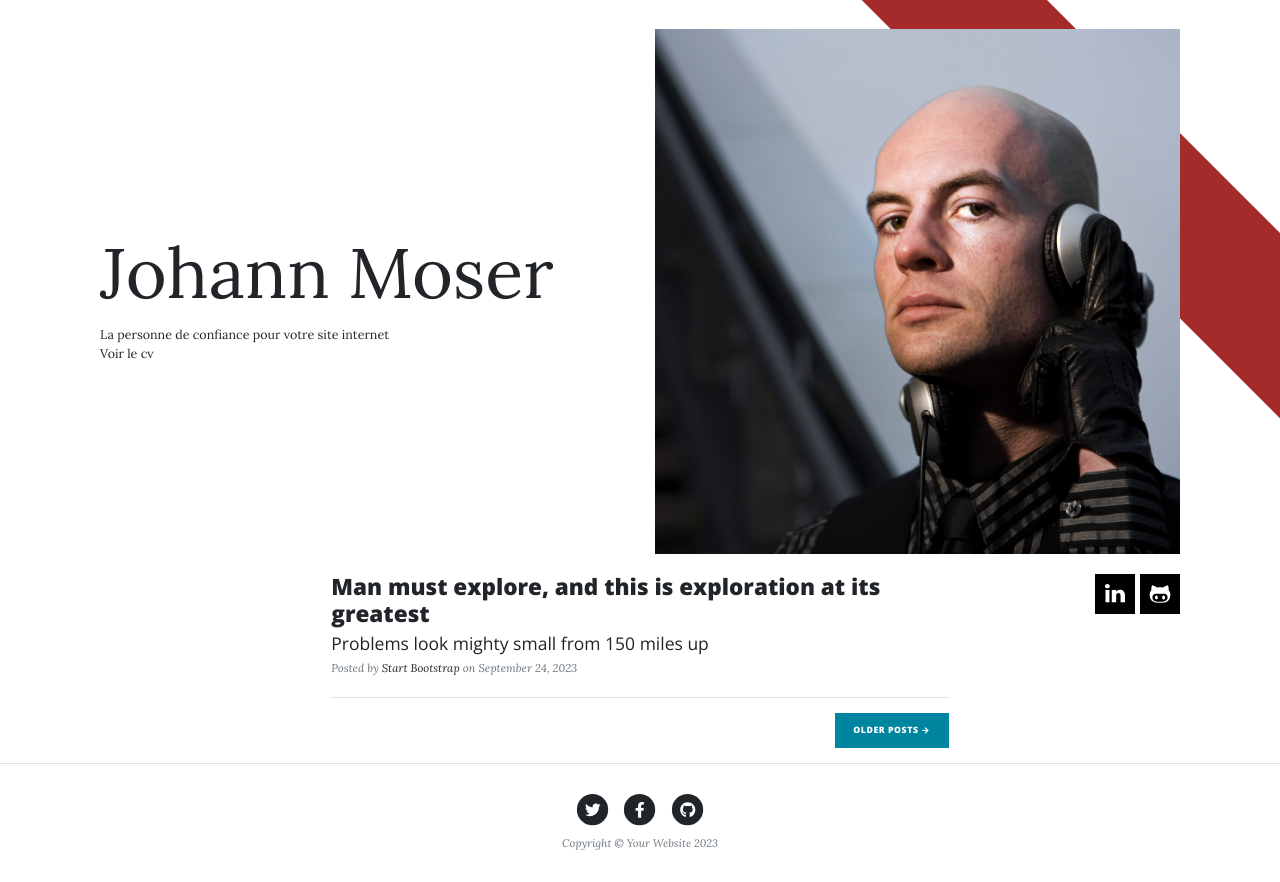
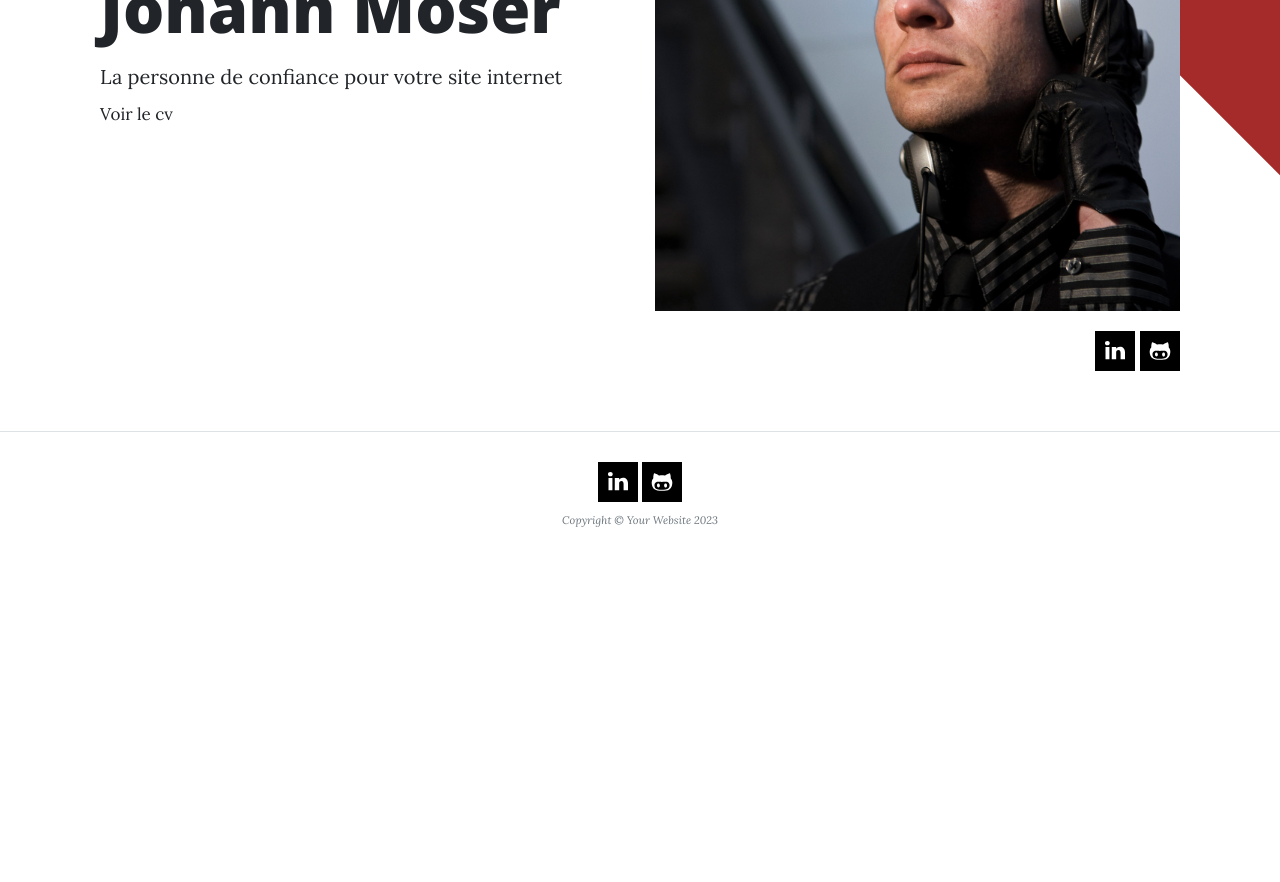
Before and after one commit to Galypso-Unreal/BlogPHPOpenClassRooms, a PHP site: page / in a window 1280 px wide; the page is wider, and only the part inside the window is pictured. Shown: the part 334-1216 px from the top of that part. After the commit the page ends 861 px from the top of that part, so only its background shows below. Run offline with PHP 8.4, Linux system fonts and the light colour scheme; some libraries are stand-ins or nearby versions.

Commit message:
ADD [style] Adding CSS on homepage, socials links

```diff
--- a/src/assets/css/custom.css
+++ b/src/assets/css/custom.css
@@ -3,12 +3,14 @@
 /* homepage */
 
 /* informations */
-
+@import 'variables.css';
 html{
     font-size: 10px;
 
 }
-
+.informations_homepage{
+    padding: 12rem 0;
+}
 .informations_homepage .presentation{
 
     display: flex;
@@ -21,7 +23,11 @@ html{
 .informations_homepage .name .inner_name{
     font-size: 7rem;
 }
-
+.informations_homepage .name{
+    display: flex;
+    flex-direction: column;
+    gap: 1rem;
+}
 .informations_homepage .name, .informations_homepage .picture{
     flex: 0 50%;
 }
@@ -53,6 +59,9 @@ html{
     max-width: 100%;
     width: 100%;
 }
+.slogan{
+    font-size: 2rem;
+}
 
 @media screen and (min-width: 768px) {
     .informations_homepage .presentation{
--- /dev/null
+++ b/src/assets/css/variables.css
@@ -0,0 +1,56 @@
+:root{
+    --color-black: #212529;
+}
+
+h1{
+    font-size: 4.2rem !important;
+}
+h2{
+    font-size: 3rem !important;
+}
+h3{
+    font-size: 2.5rem !important;
+}
+p{
+    font-size: 2rem !important;
+}
+@media screen and (min-width: 992px) {
+    body h1{
+        font-size: 6.5rem !important;
+    }
+    h2{
+        font-size: 4rem !important;
+    }
+    h3{
+        font-size: 3rem !important;
+    }
+    p{
+        font-size: 2rem !important;
+    }
+}
+
+.nav-link {
+    font-size: 2rem !important;
+}
+.navbar{
+    background-color: var(--color-black) !important;
+}
+a.anim{
+    font-size: 1.7rem;
+    position: relative;
+
+}
+a.anim::after{
+    position: absolute;
+    content: "";
+    display: block;
+    width: 100%;
+    height: 0.3rem;
+    background: #212529;
+    transform: scaleX(0);
+    transform-origin: left;
+    transition: all 0.2s ease-in-out;
+}
+a.anim:hover::after{
+    transform: scaleX(1);
+}
--- a/src/views/global/footer.twig
+++ b/src/views/global/footer.twig
@@ -4,30 +4,19 @@
                 <div class="row gx-4 gx-lg-5 justify-content-center">
                     <div class="col-md-10 col-lg-8 col-xl-7">
                         <ul class="list-inline text-center">
-                            <li class="list-inline-item">
-                                <a href="#!">
-                                    <span class="fa-stack fa-lg">
-                                        <i class="fas fa-circle fa-stack-2x"></i>
-                                        <i class="fab fa-twitter fa-stack-1x fa-inverse"></i>
-                                    </span>
-                                </a>
-                            </li>
-                            <li class="list-inline-item">
-                                <a href="#!">
-                                    <span class="fa-stack fa-lg">
-                                        <i class="fas fa-circle fa-stack-2x"></i>
-                                        <i class="fab fa-facebook-f fa-stack-1x fa-inverse"></i>
-                                    </span>
-                                </a>
-                            </li>
-                            <li class="list-inline-item">
-                                <a href="#!">
-                                    <span class="fa-stack fa-lg">
-                                        <i class="fas fa-circle fa-stack-2x"></i>
-                                        <i class="fab fa-github fa-stack-1x fa-inverse"></i>
-                                    </span>
-                                </a>
-                            </li>
+                            <a href="https://www.linkedin.com/in/johann-moser-a10215184/" class="linkedin">
+					<svg xmlns="http://www.w3.org/2000/svg" xmlns:xlink="http://www.w3.org/1999/xlink" fill="#000000" height="40px" width="40px" version="1.1" id="Layer_1" viewbox="-143 145 512 512" xml:space="preserve">
+						<path d="M-143,145v512h512V145H-143z M41.4,508.1H-8.5V348.4h49.9V508.1z M15.1,328.4h-0.4c-18.1,0-29.8-12.2-29.8-27.7  c0-15.8,12.1-27.7,30.5-27.7c18.4,0,29.7,11.9,30.1,27.7C45.6,316.1,33.9,328.4,15.1,328.4z M241,508.1h-56.6v-82.6  c0-21.6-8.8-36.4-28.3-36.4c-14.9,0-23.2,10-27,19.6c-1.4,3.4-1.2,8.2-1.2,13.1v86.3H71.8c0,0,0.7-146.4,0-159.7h56.1v25.1  c3.3-11,21.2-26.6,49.8-26.6c35.5,0,63.3,23,63.3,72.4V508.1z"/>
+					</svg>
+				</a>
+				<a href="https://github.com/Galypso-Unreal" class="github">
+					<svg xmlns="http://www.w3.org/2000/svg" xmlns:xlink="http://www.w3.org/1999/xlink" fill="#000000" height="40px" width="40px" version="1.1" id="Layer_1" viewbox="-143 145 512 512" xml:space="preserve">
+						<g>
+							<path d="M-143,145v512h512V145H-143z M244.2,423.4c-1.4,11.4-3.8,23.1-7.9,33.8c-12,30.7-36,47.6-67.8,52.7   c-18.2,2.9-36.9,3-57.1,4.5c-18.1-1.6-38-1.8-57.3-5.2c-37.4-6.6-62.8-32.8-70.2-70.3c-3.8-19.1-4.9-38.3,1-57.3   c3.1-9.8,8.2-18.5,14.8-26.4c0.9-1,1.7-2.5,1.6-3.8c-1.1-17.2,0.9-34.2,6-50.6c4.2-13.7,1.1-12.9,16.3-8.9   c18.3,4.8,34.3,14.7,50,25c1.8,1.2,4.6,1.7,6.8,1.3c22.2-3.4,44.3-3.6,66.5,0.3c1.6,0.3,3.7-0.3,5.2-1.2   c13.5-8.8,27.4-16.7,42.6-22.2c5.5-2,11.3-3.3,16.9-5c2.5-0.7,3.6,0.2,4.5,2.6c6.8,19,9.6,38.5,8.6,58.6c-0.1,1.1,0.5,2.6,1.2,3.5   C243,374.6,247.3,398.2,244.2,423.4z"/>
+							<path d="M177.1,398.4c-8.6-1.5-17.6-1.3-26.4-0.8c-20,1.1-40,3-60,1.2c-9.5-0.9-19.1-1.8-28.7-1.6c-17.4,0.3-32,6-40.6,22.6   c-4.3,8.2-5.3,17-5,26.1c0.7,25.6,11.8,40.2,36.2,47.5c19.6,5.8,39.7,6.6,59.9,6.2c7.5,0,15,0.4,22.5-0.1   c15.5-0.9,30.7-3.2,45.4-8.6c15.2-5.6,24.3-16.3,27.6-31.8c1.3-6,1.9-12.3,1.8-18.4C209.6,420,195.6,401.5,177.1,398.4z    M78.7,466.1c-6.5,7.1-15.9,7.2-22.6,0.3c-4.9-5-7.7-12.7-7.7-22.3c0.2-6.5,2.1-13.6,7.7-19.3c6.7-6.9,16.1-6.8,22.6,0.2   C88.5,435.6,88.5,455.5,78.7,466.1z M169.6,466.6c-6.1,6.3-14.9,6.5-21.4,0.7c-11.2-10.2-11.2-32.9,0-43.2   c6.4-5.9,15.2-5.7,21.4,0.6c5.7,5.8,7.6,13.1,7.9,20.9C177.2,453.5,175.2,460.7,169.6,466.6z"/>
+						</g>
+					</svg>
+				</a>
                         </ul>
                         <div class="small text-center text-muted fst-italic">Copyright &copy; Your Website 2023</div>
                     </div>
--- a/src/views/global/header.twig
+++ b/src/views/global/header.twig
@@ -1,31 +1,16 @@
-
-        <!-- Page Header-->
-        <header class="masthead" style="background-image: url('assets/img/home-bg.jpg')">
-            <div class="container position-relative px-4 px-lg-5">
-                <div class="row gx-4 gx-lg-5 justify-content-center">
-                    <div class="col-md-10 col-lg-8 col-xl-7">
-                        <div class="site-heading">
-                            <h1>Clean Blog</h1>
-                            <span class="subheading">A Blog Theme by Start Bootstrap</span>
-                        </div>
-                    </div>
-                </div>
-            </div>
-        </header>
 
             <!-- Navigation-->
         <nav class="navbar navbar-expand-lg navbar-light" id="mainNav">
             <div class="container px-4 px-lg-5">
-                <a class="navbar-brand" href="index.html">Start Bootstrap</a>
                 <button class="navbar-toggler" type="button" data-bs-toggle="collapse" data-bs-target="#navbarResponsive" aria-controls="navbarResponsive" aria-expanded="false" aria-label="Toggle navigation">
                     Menu
                     <i class="fas fa-bars"></i>
                 </button>
                 <div class="collapse navbar-collapse" id="navbarResponsive">
                     <ul class="navbar-nav ms-auto py-4 py-lg-0">
-                        <li class="nav-item"><a class="nav-link px-lg-3 py-3 py-lg-4" href="index.html">Home</a></li>
-                        <li class="nav-item"><a class="nav-link px-lg-3 py-3 py-lg-4" href="about.html">About</a></li>
-                        <li class="nav-item"><a class="nav-link px-lg-3 py-3 py-lg-4" href="post.html">Sample Post</a></li>
+                        <li class="nav-item"><a class="nav-link px-lg-3 py-3 py-lg-4" href="index.html">Accueil</a></li>
+                        <li class="nav-item"><a class="nav-link px-lg-3 py-3 py-lg-4" href="about.html">A propos</a></li>
+                        <li class="nav-item"><a class="nav-link px-lg-3 py-3 py-lg-4" href="post.html">Actualités</a></li>
                         <li class="nav-item"><a class="nav-link px-lg-3 py-3 py-lg-4" href="contact.html">Contact</a></li>
                     </ul>
                 </div>
--- a/src/views/index.twig
+++ b/src/views/index.twig
@@ -14,24 +14,24 @@
 
 			<div class="presentation">
 				<div class="name col-xl-6">
-					<div class="inner_name">Johann Moser</div>
+					<h1 class="inner_name">Johann Moser</h1>
                     			<div class="slogan">
 				La personne de confiance pour votre site internet
 			</div>
 					<div>
-						<a href="#">Voir le cv</a>
+						<a href="#" class="anim">Voir le cv</a>
 					</div>
 				</div>
 
 				<div class="picture col-xl-6">
 					<img src="{{img_assets}}People_11.jpg">
                     <div class="social_links">
-				<a href="#" class="linkedin">
+				<a href="https://www.linkedin.com/in/johann-moser-a10215184/" class="linkedin">
 					<svg xmlns="http://www.w3.org/2000/svg" xmlns:xlink="http://www.w3.org/1999/xlink" fill="#000000" height="40px" width="40px" version="1.1" id="Layer_1" viewbox="-143 145 512 512" xml:space="preserve">
 						<path d="M-143,145v512h512V145H-143z M41.4,508.1H-8.5V348.4h49.9V508.1z M15.1,328.4h-0.4c-18.1,0-29.8-12.2-29.8-27.7  c0-15.8,12.1-27.7,30.5-27.7c18.4,0,29.7,11.9,30.1,27.7C45.6,316.1,33.9,328.4,15.1,328.4z M241,508.1h-56.6v-82.6  c0-21.6-8.8-36.4-28.3-36.4c-14.9,0-23.2,10-27,19.6c-1.4,3.4-1.2,8.2-1.2,13.1v86.3H71.8c0,0,0.7-146.4,0-159.7h56.1v25.1  c3.3-11,21.2-26.6,49.8-26.6c35.5,0,63.3,23,63.3,72.4V508.1z"/>
 					</svg>
 				</a>
-				<a href="#" class="github">
+				<a href="https://github.com/Galypso-Unreal" class="github">
 					<svg xmlns="http://www.w3.org/2000/svg" xmlns:xlink="http://www.w3.org/1999/xlink" fill="#000000" height="40px" width="40px" version="1.1" id="Layer_1" viewbox="-143 145 512 512" xml:space="preserve">
 						<g>
 							<path d="M-143,145v512h512V145H-143z M244.2,423.4c-1.4,11.4-3.8,23.1-7.9,33.8c-12,30.7-36,47.6-67.8,52.7   c-18.2,2.9-36.9,3-57.1,4.5c-18.1-1.6-38-1.8-57.3-5.2c-37.4-6.6-62.8-32.8-70.2-70.3c-3.8-19.1-4.9-38.3,1-57.3   c3.1-9.8,8.2-18.5,14.8-26.4c0.9-1,1.7-2.5,1.6-3.8c-1.1-17.2,0.9-34.2,6-50.6c4.2-13.7,1.1-12.9,16.3-8.9   c18.3,4.8,34.3,14.7,50,25c1.8,1.2,4.6,1.7,6.8,1.3c22.2-3.4,44.3-3.6,66.5,0.3c1.6,0.3,3.7-0.3,5.2-1.2   c13.5-8.8,27.4-16.7,42.6-22.2c5.5-2,11.3-3.3,16.9-5c2.5-0.7,3.6,0.2,4.5,2.6c6.8,19,9.6,38.5,8.6,58.6c-0.1,1.1,0.5,2.6,1.2,3.5   C243,374.6,247.3,398.2,244.2,423.4z"/>
@@ -49,16 +49,6 @@
 
 
 		</div>
-
-		<div class="row gx-4 gx-lg-5 justify-content-center">
-			<div class="col-md-10 col-lg-8 col-xl-7">
-				{% include "teasers/post.twig" %}
-				<!-- Pager-->
-				<div class="d-flex justify-content-end mb-4">
-					<a class="btn btn-primary text-uppercase" href="#!">Older Posts →</a>
-				</div>
-			</div>
-		</div>
 	</div>
 
 {% endblock %}
```
